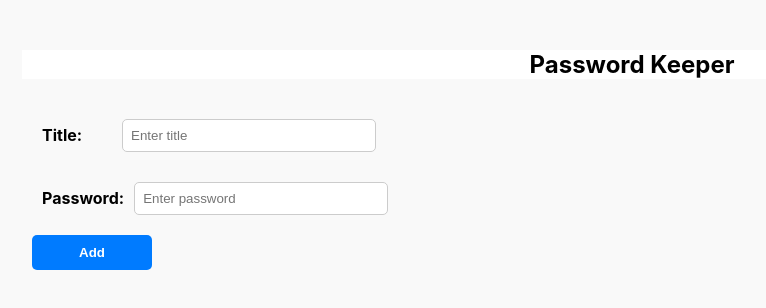
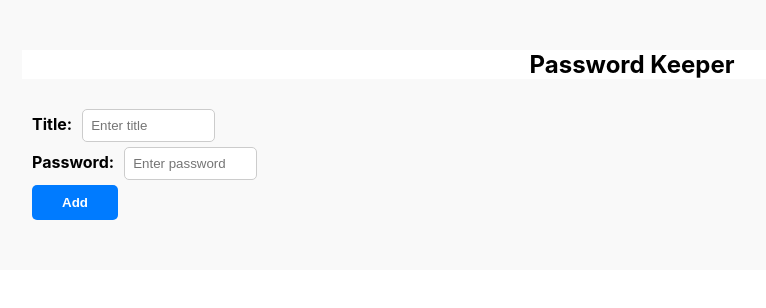
Before and after one commit to harish0319/password-keeper, a React (Create React App) app: page / in a window 1280 px wide. Shown: the top 308 px of the page, without its empty margins (8-774 px from the left). Built offline with nearby package versions, Linux system fonts and the light colour scheme.

Commit message:
add button work

```diff
--- a/src/component/AddTitlePassword.css
+++ b/src/component/AddTitlePassword.css
@@ -3,7 +3,6 @@ div {
   background-color: #f9f9f9;
 }
 
-  /* Flex container for each label-input pair */
 .field-group {
   display: flex;
   align-items: center;
@@ -13,18 +12,20 @@ div {
 label {
   font-weight: bold;
   margin-right: 10px;
-    min-width: 70px; /* optional: fixes label width */
+  margin-bottom: 5px;
+  min-width: 10px;
 }
 
 input {
-    width: 20%;
+  width: 40%;
   padding: 8px;
+  margin-bottom: 5px;
   border: 1px solid #ccc;
   border-radius: 5px;
 }
 
 button {
-    width: 10%;
+  width: 30%;
   padding: 10px;
   background-color: #007bff;
   color: white;
--- a/src/component/AddTitlePassword.js
+++ b/src/component/AddTitlePassword.js
@@ -2,18 +2,28 @@ import React from 'react';
 import "./AddTitlePassword.css";
 
 const AddTitlePassword = () => {
+    const handleSubmit = (event) => {
+        event.preventDefault();
+        const title = event.target.title.value;
+        const password = event.target.password.value;
+        console.log("Title:", title);
+        console.log("Password:", password);
+    }
+
     return (
-        <div>
-            <div className="field-group">
-                <label htmlFor="title">Title:</label>
-                <input id="title" type="text" placeholder="Enter title" required />
+        <>
+            <div className="field-group" >
+                <form onSubmit={handleSubmit}>
+                   <label htmlFor="title">Title:</label>
+                    <input id="title" type="text" placeholder="Enter title" required />
+                    <br />
+                    <label htmlFor="password">Password:</label>
+                    <input id="password" type="password" placeholder="Enter password" required />
+                    <br />
+                    <button type="submit">Add</button>
+                </form>
             </div>
-            <div className="field-group">
-                <label htmlFor="password">Password:</label>
-                <input id="password" type="password" placeholder="Enter password" required />
-            </div>
-            <button type="submit">Add</button>
-        </div>
+        </>
     );
 };
 
```
Lines whose indentation alone changed are shown as unchanged.
